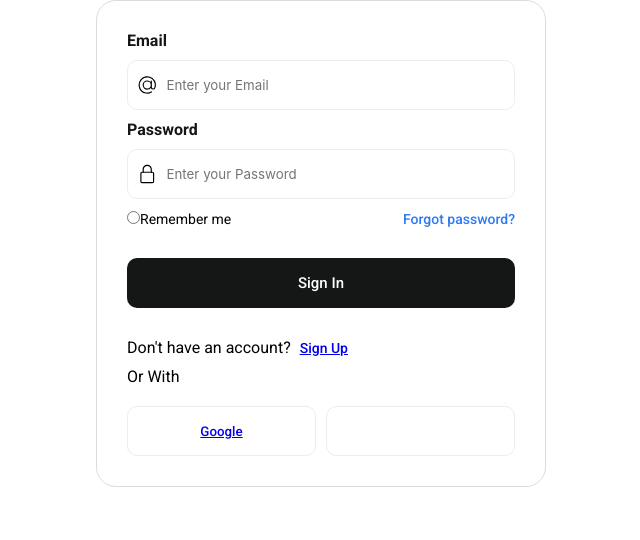
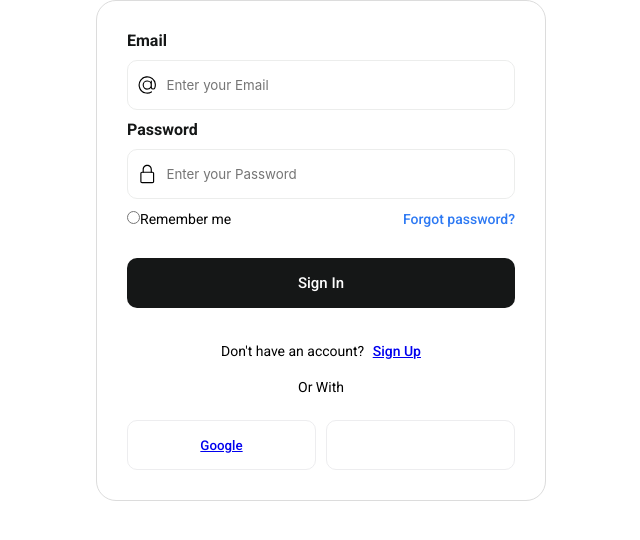
Before and after one commit to Daniel24356/LoanAppFrontend, a React (Vite) app: page /login in a window 1280 px wide. Shown: the top 540 px of the page, without its empty margins (319-959 px from the left). Built offline with nearby package versions, Linux system fonts and the light colour scheme.

Commit message:
uncommented login.css

```diff
--- a/src/pages/login.css
+++ b/src/pages/login.css
@@ -90,12 +90,12 @@
     cursor: pointer;
   }
 
-  /* .p {
+  .p {
     text-align: center;
     color: black;
     font-size: 14px;
     margin: 5px 0;
-  } */
+  }
 
   .btn {
     margin-top: 10px;
```
